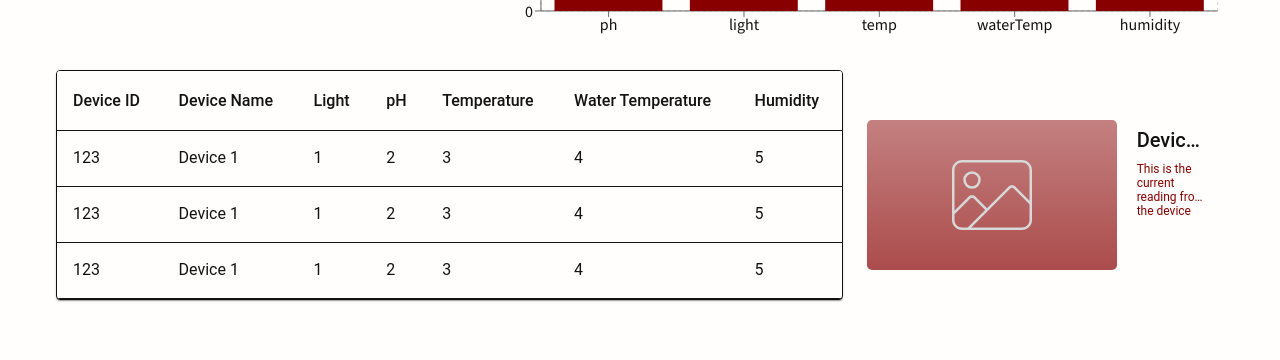
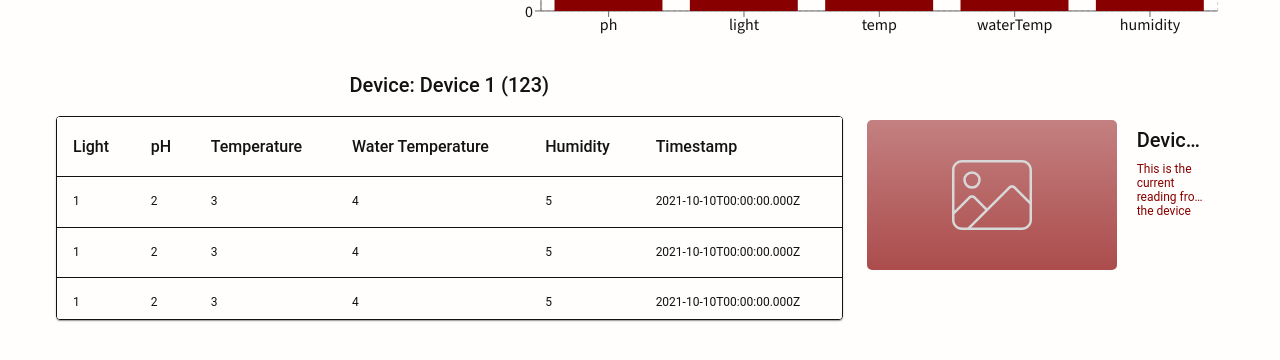
Before and after one commit to Automating-Hydroponics-BPR2/via-sem7-bpr2, a React (Create React App) app: page /dashboard in a window 1280 px wide. Shown: the part 358-718 px from the top of the page. Built offline with nearby package versions, Linux system fonts and the light colour scheme; no server answers; what aws-amplify would draw is missing.

Commit message:
fix(datatable): adding a title to the dataTable

```diff
--- a/src/shared/components/dataTable/dataTable.styles.ts
+++ b/src/shared/components/dataTable/dataTable.styles.ts
@@ -1,5 +1,5 @@
 // dataTable.styles.ts
-import { TableContainer, TableCell, TableRow } from '@mui/material';
+import { TableContainer, TableCell, TableRow, Typography } from '@mui/material';
 import { styled } from '@mui/material/styles';
 
 export const StyledTableWrapper = styled('div')<{ height: number }>`
@@ -12,9 +12,17 @@ export const StyledTableContainer = styled(TableContainer)`
   && {
     background-color: ${({ theme }) => theme.palette.background.default};
     border: 1px solid ${({ theme }) => theme.palette.text.primary};
-    max-height: 250px;
+    max-height: calc(100% - 1rem - 30px - 2px);
     overflow-y: auto;
   }
+`;
+
+export const StyledDataTableTitle = styled(Typography)`
+  text-align: center;
+  font-size: 20px;
+  font-weight: 500;
+  color: ${({ theme }) => theme.palette.text.primary};
+  margin-bottom: 1rem;
 `;
 
 export const StyledTableRow = styled(TableRow)`
@@ -33,6 +41,7 @@ export const StyledTableHeaderCell = styled(TableCell)`
 `;
 
 export const StyledTableCell = styled(TableCell)`
+font-size: 12px;
   color: ${({ theme }) => theme.palette.text.primary};
   border-bottom: 1px solid ${({ theme }) => theme.palette.text.primary};
 `;
--- a/src/shared/components/dataTable/dataTable.tsx
+++ b/src/shared/components/dataTable/dataTable.tsx
@@ -7,6 +7,7 @@ import {
   StyledTableCell,
   StyledTableContainer,
   StyledTableRow,
+  StyledDataTableTitle,
 } from './dataTable.styles';
 
 export const DataTable = (props: IDataTableProps) => {
@@ -14,29 +15,30 @@ export const DataTable = (props: IDataTableProps) => {
 
   return (
     <StyledTableWrapper height={height}>
+      <StyledDataTableTitle>
+        Device: {deviceName} ({deviceId})
+      </StyledDataTableTitle>
       <StyledTableContainer as={Paper}>
         <Table stickyHeader>
           <TableHead>
             <TableRow>
-              <StyledTableHeaderCell>Device ID</StyledTableHeaderCell>
-              <StyledTableHeaderCell>Device Name</StyledTableHeaderCell>
               <StyledTableHeaderCell>Light</StyledTableHeaderCell>
               <StyledTableHeaderCell>pH</StyledTableHeaderCell>
               <StyledTableHeaderCell>Temperature</StyledTableHeaderCell>
               <StyledTableHeaderCell>Water Temperature</StyledTableHeaderCell>
               <StyledTableHeaderCell>Humidity</StyledTableHeaderCell>
+              <StyledTableHeaderCell>Timestamp</StyledTableHeaderCell>
             </TableRow>
           </TableHead>
           <TableBody>
             {data.map((reading) => (
               <StyledTableRow key={reading.id}>
-                <StyledTableCell>{deviceId}</StyledTableCell>
-                <StyledTableCell>{deviceName}</StyledTableCell>
                 <StyledTableCell>{reading.light}</StyledTableCell>
                 <StyledTableCell>{reading.ph}</StyledTableCell>
                 <StyledTableCell>{reading.temp}</StyledTableCell>
                 <StyledTableCell>{reading.waterTemp}</StyledTableCell>
                 <StyledTableCell>{reading.humidity}</StyledTableCell>
+                <StyledTableCell>{reading.timestamp}</StyledTableCell>
               </StyledTableRow>
             ))}
           </TableBody>
```
Also changed, not shown: src/pages/dashboard/dashboard.styles.ts (line endings or trailing spaces), src/shared/models/device.ts (indentation only), 1 other file (tests, documents, lock files or other folders).
